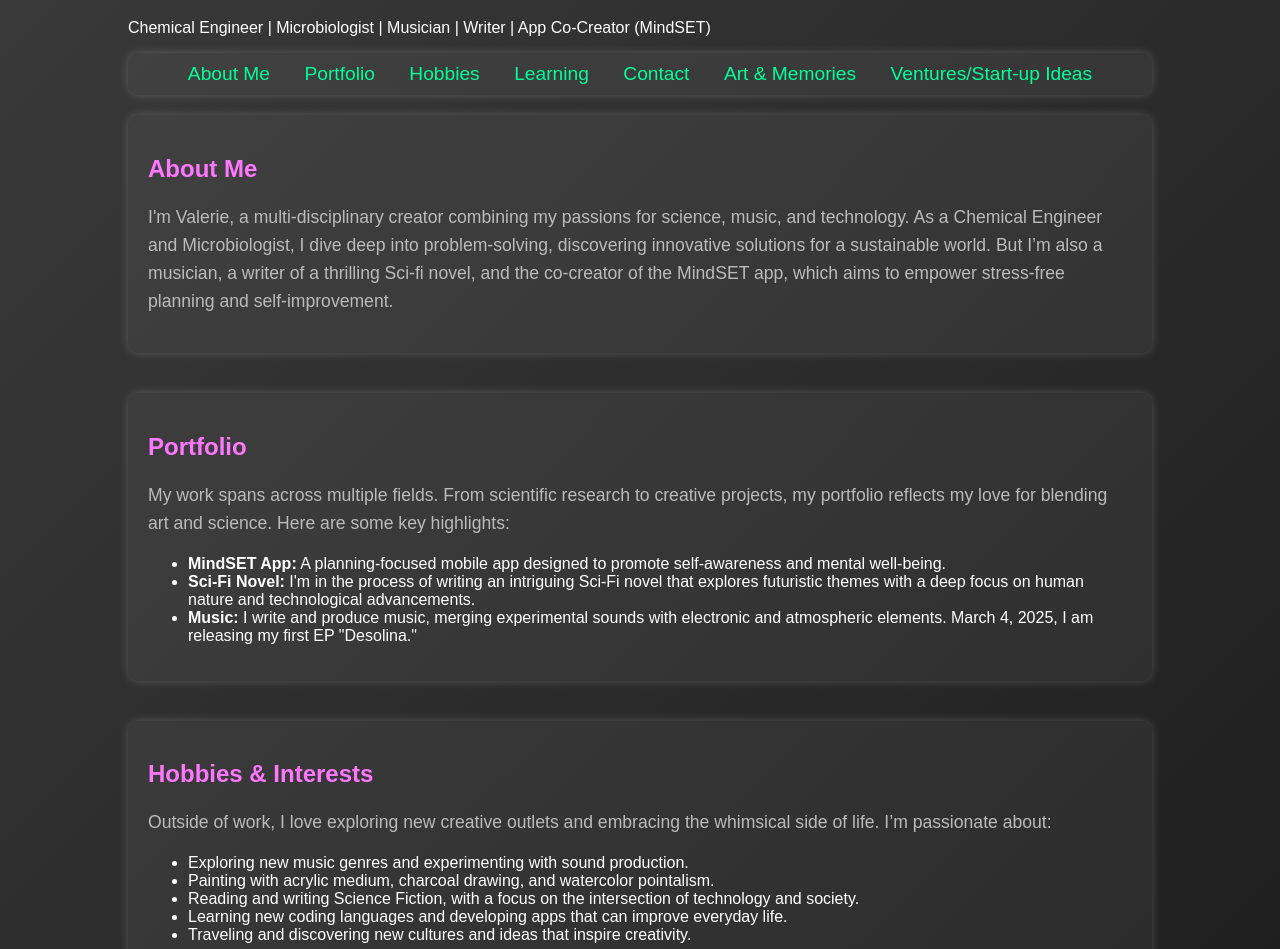
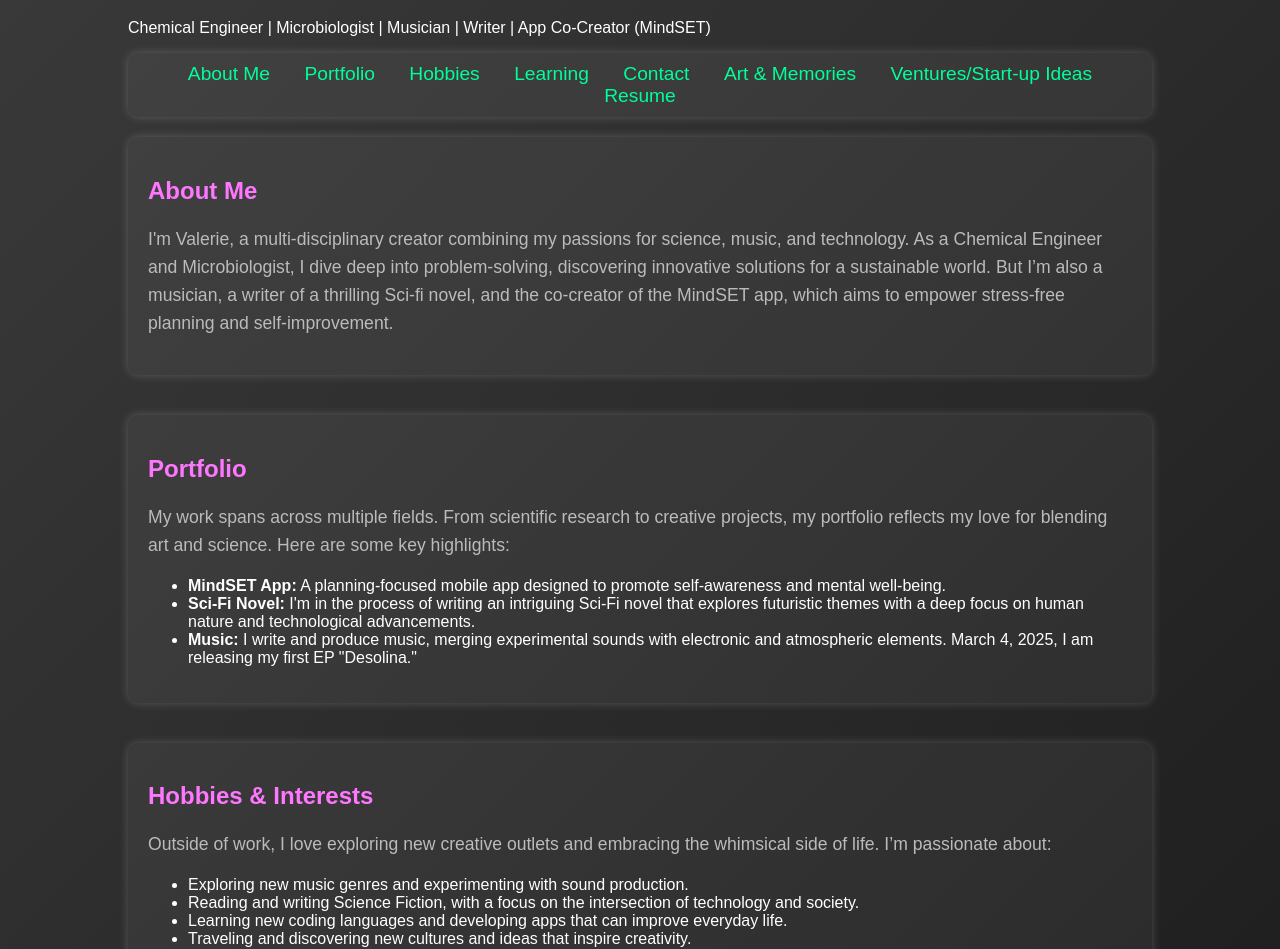
Before and after one commit to valeriefm/valeriefm.github.io, a plain HTML site: page index.html in a window 1280 px wide. Shown: the part 81-1030 px from the top of the page. Drawn offline with Linux system fonts and the light colour scheme.

Commit message:
Update index.html

```diff
--- a/index.html
+++ b/index.html
@@ -109,6 +109,7 @@
       <a href="#contact">Contact</a>
       <a href="art_memories.html">Art & Memories</a>
       <a href="ventures_startup_ideas.html">Ventures/Start-up Ideas</a>
+      <a href="resume_page.html">Resume</a>
     </div>
 
     <div id="about" class="intro">
@@ -137,7 +138,6 @@
       </p>
       <ul>
         <li>Exploring new music genres and experimenting with sound production.</li>
-        <li>Painting with acrylic medium, charcoal drawing, and watercolor pointalism.</li>
         <li>Reading and writing Science Fiction, with a focus on the intersection of technology and society.</li>
         <li>Learning new coding languages and developing apps that can improve everyday life.</li>
         <li>Traveling and discovering new cultures and ideas that inspire creativity.</li>
```
